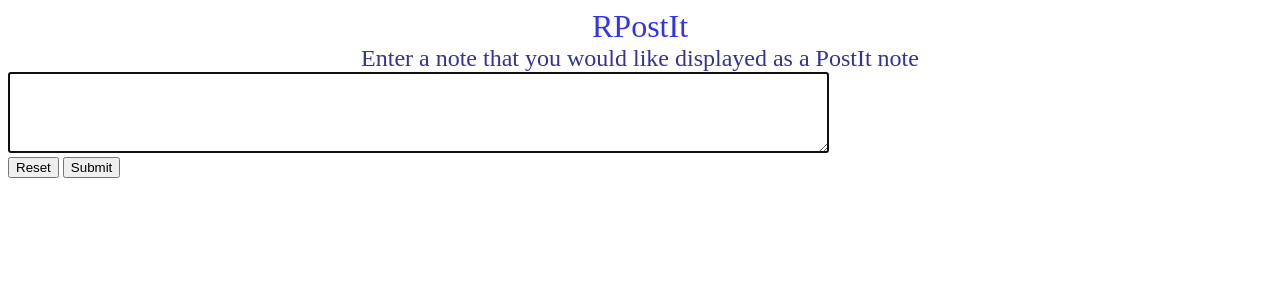
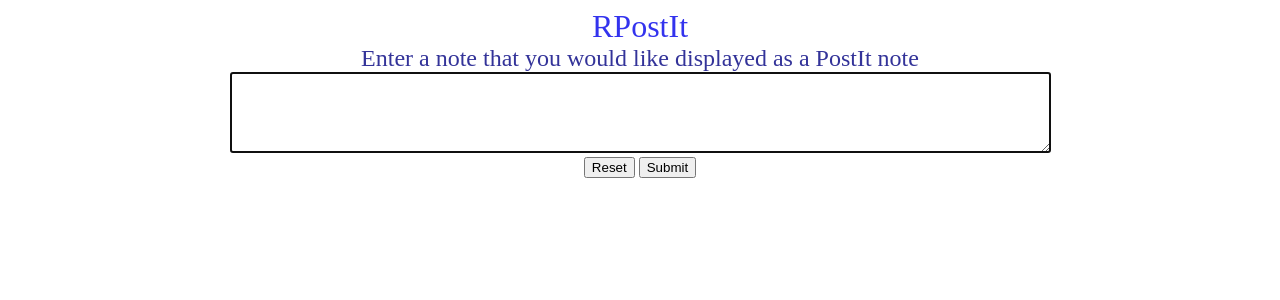
Before and after one commit to ambidextrousTx/RPostIt, a Flask app: page /add in a window 1280 px wide. Shown: the top 300 px of the page. Run offline with Flask 2, Linux system fonts and the light colour scheme.

Commit message:
Center input field

```diff
--- a/src/static/styles.css
+++ b/src/static/styles.css
@@ -17,3 +17,8 @@
     text-align: center;
 
 }
+
+.input-field {
+    text-align: center;
+
+}
--- a/src/templates/input.html
+++ b/src/templates/input.html
@@ -13,11 +13,13 @@
         <div class='fancy-desc'>
             Enter a note that you would like displayed as a PostIt note
         </div>
-        <textarea autofocus rows=5 cols=100 name='postitnote' form='the-only-form'></textarea>
+        <div class='input-field'>
+            <textarea autofocus rows=5 cols=100 name='postitnote' form='the-only-form'></textarea>
 
-        <form action="{{ url_for ('add_entry') }}" method='post' id='the-only-form'>
-            <button type='reset' value='Reset'>Reset</button>
-            <button type='submit' value='Submit'>Submit</button>
-        </form>
+            <form action="{{ url_for ('add_entry') }}" method='post' id='the-only-form'>
+                <button type='reset' value='Reset'>Reset</button>
+                <button type='submit' value='Submit'>Submit</button>
+            </form>
+        </div>
     </body>
 </html>
```
